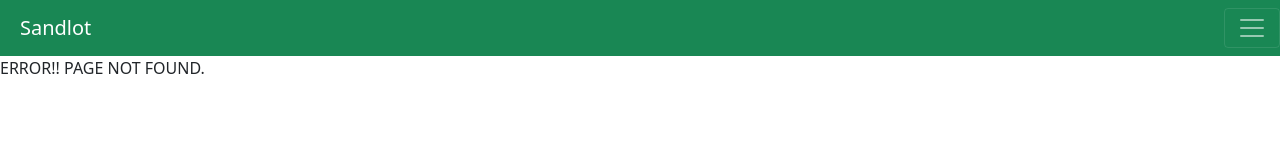
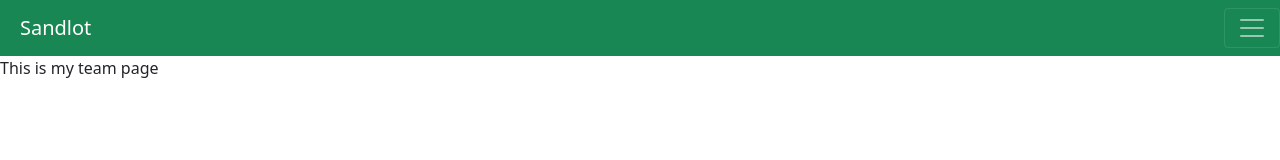
Before and after one commit to kaheiseki/sandlot, a React (Create React App) app: page /myteam in a window 1280 px wide. Before the commit this address had no page. Shown: the top 160 px of the page. Built offline with nearby package versions, Linux system fonts and the light colour scheme.

Commit message:
create all routing

```diff
--- a/src/App.js
+++ b/src/App.js
@@ -6,8 +6,9 @@ import Header from "./components/header/header"
 import GameInfo from "./pages/index/gameinfo"
 import TeamInfo from "./pages/team_table/teaminfo"
 import { CreateGamePost } from "./pages/create_game_post/create_game_post";
-import { BrowserRouter, Link, Route, Routes } from "react-router-dom";
+import { BrowserRouter, Route, Routes } from "react-router-dom";
 import { ErrorPage } from "./pages/error_page/error_page";
+import { MyTeam } from "./pages/my_team/my_team";
 
 
 const App = () => {
@@ -22,8 +23,10 @@ const App = () => {
       </div> */}
       <BrowserRouter>
         <Routes>
-          <Route path="/" element={<GameInfo/>}/>
-          <Route path="/team" element={<TeamInfo/>}/>
+          <Route path="/home" element={<GameInfo/>}/>
+          <Route path="/myteam" element={<MyTeam/>}/>
+          <Route path="/creategame" element={<CreateGamePost/>}/>
+          <Route path="/teamtable" element={<TeamInfo/>}/>
           <Route path="*" element={<ErrorPage/>}/>
         </Routes>
       </BrowserRouter>
--- a/src/components/header/header.js
+++ b/src/components/header/header.js
@@ -2,20 +2,22 @@ import React from "react";
 import { Navbar, Nav } from 'react-bootstrap';
 import 'bootstrap/dist/css/bootstrap.min.css';
 import './header.css';
+import { Link } from "react-router-dom";
+
 
 // ヘッダーを表示するコンポーネント
 const Header = () => {
   return(
     <Navbar collapseOnSelect expand="true" bg="success" variant="dark">
-      <Navbar.Brand href="#home" className="headerText">
+      <Navbar.Brand href="/home" className="headerText">
         Sandlot
       </Navbar.Brand>
       <Navbar.Toggle aria-controls="responsive-navbar-nav" />
       <Navbar.Collapse id="responsive-navbar-nav">
         <Nav className="mr-auto">
-          <Nav.Link href="#" className="headerContents">マイチーム</Nav.Link>
-          <Nav.Link href="#" className="headerContents">募集作成</Nav.Link>
-          <Nav.Link href="#" className="headerContents">チーム一覧</Nav.Link>
+          <Nav.Link href="/myteam" className="headerContents">マイチーム</Nav.Link>
+          <Nav.Link href="/creategame" className="headerContents">募集作成</Nav.Link>
+          <Nav.Link href="teamtable" className="headerContents">チーム一覧</Nav.Link>
         </Nav>
       </Navbar.Collapse>
     </Navbar>
--- /dev/null
+++ b/src/pages/my_team/my_team.js
@@ -0,0 +1,9 @@
+import React from 'react'
+
+export const MyTeam = () => {
+  return (
+    <div>
+      This is my team page
+    </div>
+  )
+}
```
